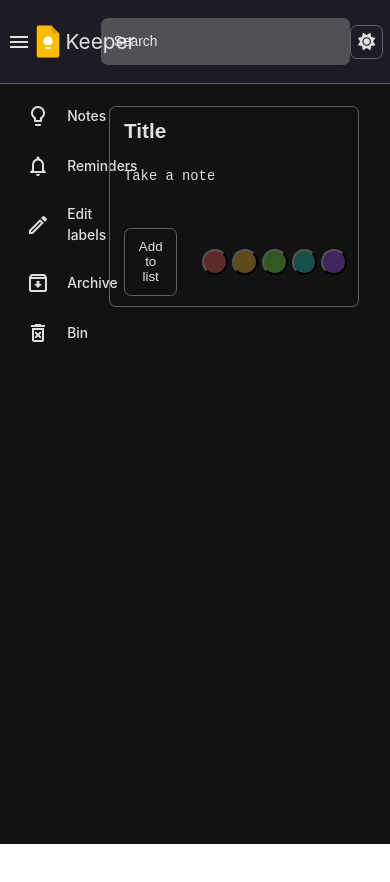
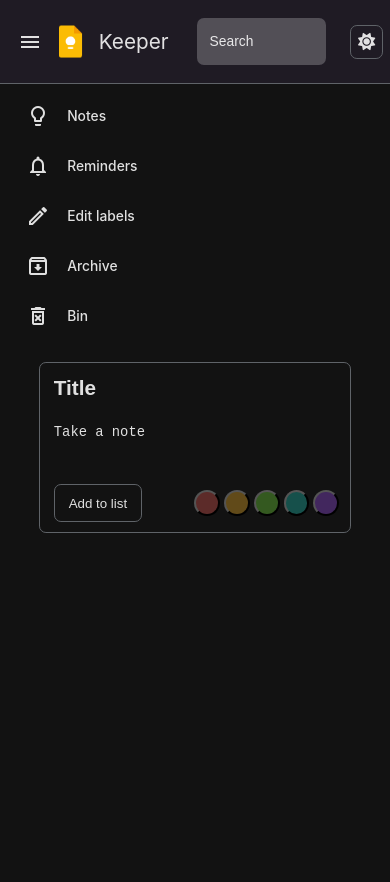
Before and after one commit to Deepak-1373/keeper-app, a React (Create React App) app: page / in a window 390 px wide. Shown: the top 882 px of the page. Before the commit the page ends 844 px from the top, so only its background shows below. Built offline with nearby package versions, Linux system fonts and the light colour scheme.

Commit message:
style: change width for mobile view

```diff
--- a/src/App.css
+++ b/src/App.css
@@ -12,6 +12,15 @@
   height: 100%;
   min-height: 90vh;
   display: grid;
+  grid-template-rows: 1fr;
   grid-template-columns: 1fr 4fr;
   grid-template-areas: "sidebar main";
 }
+
+@media screen and (max-width: 600px) {
+  .container {
+    grid-template-rows: 1fr 4fr;
+    grid-template-columns: 1fr;
+    grid-template-areas: "sidebar" "main";
+  }
+}
--- a/src/components/Navbar/Navbar.css
+++ b/src/components/Navbar/Navbar.css
@@ -29,9 +29,22 @@
 }
 
 .theme-btn {
+  margin-left: 0.8rem;
   padding: 0.8rem;
 }
 
 .theme-btn i {
   font-size: 2rem;
 }
+
+@media screen and (max-width: 600px) {
+  .navbar-search {
+    width: 25rem;
+  }
+}
+
+@media screen and (max-width: 400px) {
+  .navbar-search {
+    width: 15rem;
+  }
+}
```
